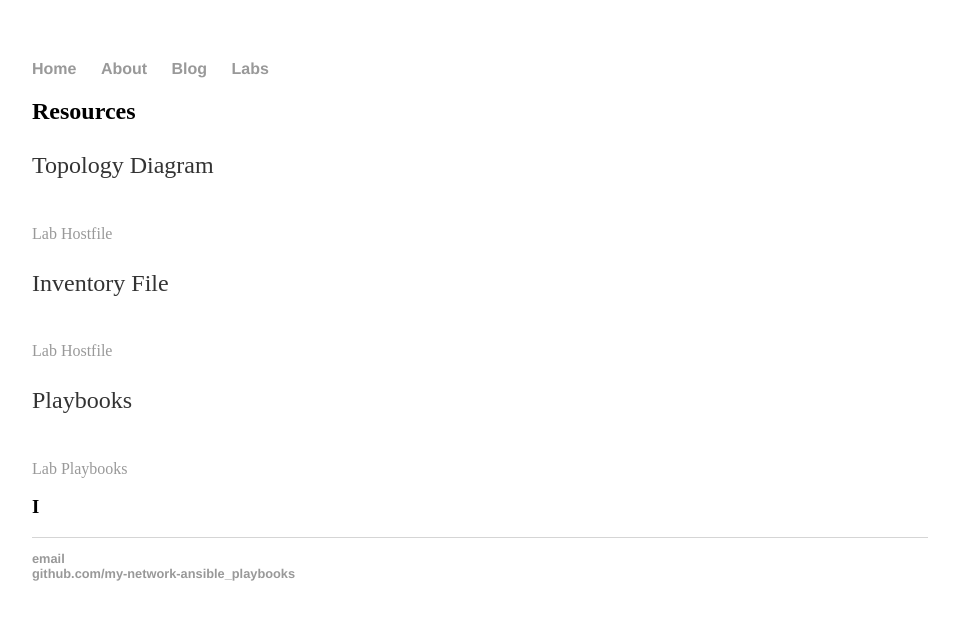
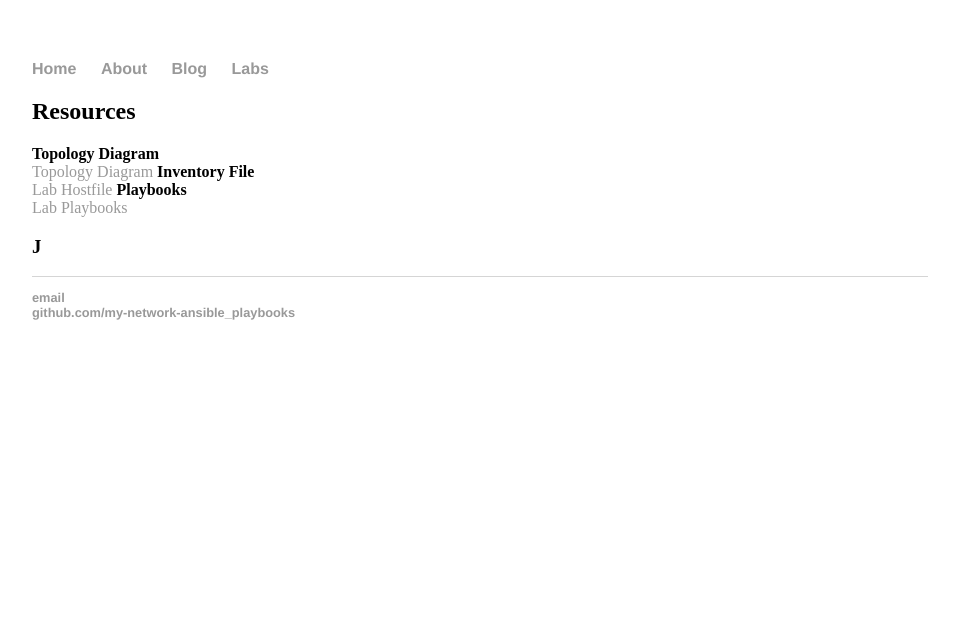
Before and after one commit to craigeowen/craigeowen.github.io, a Jekyll site: the page built from ansible/index.html, in a window 1280 px wide. Shown: the top 620 px of the page, without its empty margins (160-1119 px from the left). Built offline with Jekyll 4.4.1, drawn with Linux system fonts in a browser that asks for light colours.

Commit message:
Update index.html

```diff
--- a/ansible/index.html
+++ b/ansible/index.html
@@ -5,13 +5,13 @@ title: Ansible Resources
 
 <h2>Resources</h2>
 
-<p> Topology Diagram</p><br>
-<a href="https://github.com/craigeowen/my-network-ansible_playbooks/tree/master/ansible_files/2b. Laptop_Lab_JPEG.jpg.txt">Lab Hostfile</a>
+<b> Topology Diagram</b><br>
+<a href="https://github.com/craigeowen/my-network-ansible_playbooks/blob/master/2b.%20Laptop_Lab_JPEG.jpg">Topology Diagram</a>
 
-<p> Inventory File</p><br>
+<b> Inventory File</b><br>
 <a href="https://github.com/craigeowen/my-network-ansible_playbooks/tree/master/ansible_files/hosts.txt">Lab Hostfile</a>
 
-<p> Playbooks</p><br>
+<b> Playbooks</b><br>
 <a href="https://github.com/craigeowen/my-network-ansible_playbooks/tree/master/ansible_files/">Lab Playbooks</a>
 
-<h3> I </h3>
+<h3> J </h3>
```
